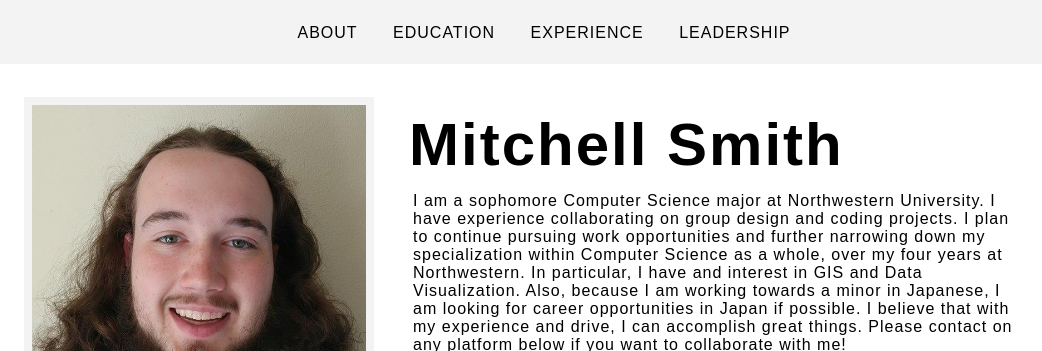
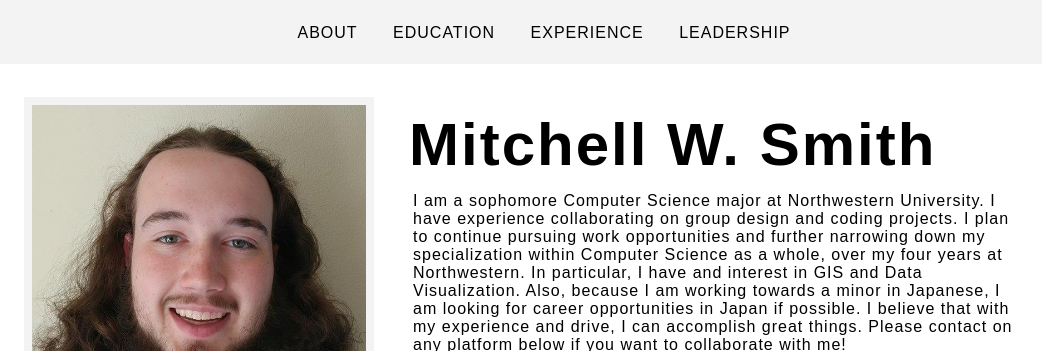
Before and after one commit to mwsmws22/My_first_site, a plain HTML site: page index.html in a window 1280 px wide. Shown: the top 351 px of the page, without its empty margins (116-1158 px from the left). Drawn offline with Linux system fonts and the light colour scheme.

Commit message:
added middle initial

```diff
--- a/index.html
+++ b/index.html
@@ -26,7 +26,7 @@
 				<img src="me.jpg">
 			</div>
 			<div id="sidestuff">
-				<h1>Mitchell Smith</h1>
+				<h1>Mitchell W. Smith</h1>
 				<article>I am a sophomore Computer Science major at Northwestern University. I have experience collaborating on group design and coding projects. I plan to continue pursuing work opportunities and further narrowing down my specialization within Computer Science as a whole, over my four years at Northwestern. In particular, I have and interest in GIS and Data Visualization. Also, because I am working towards a minor in Japanese, I am looking for career opportunities in Japan if possible. I believe that with my experience and drive, I can accomplish great things. Please contact on any platform below if you want to collaborate with me! </article>
 				<ul id="social">
 				   <li><a href="mailto:mitchellsmith2021@u.northwestern.edu"><i class="fa fa-envelope"></i></a></li>
```
